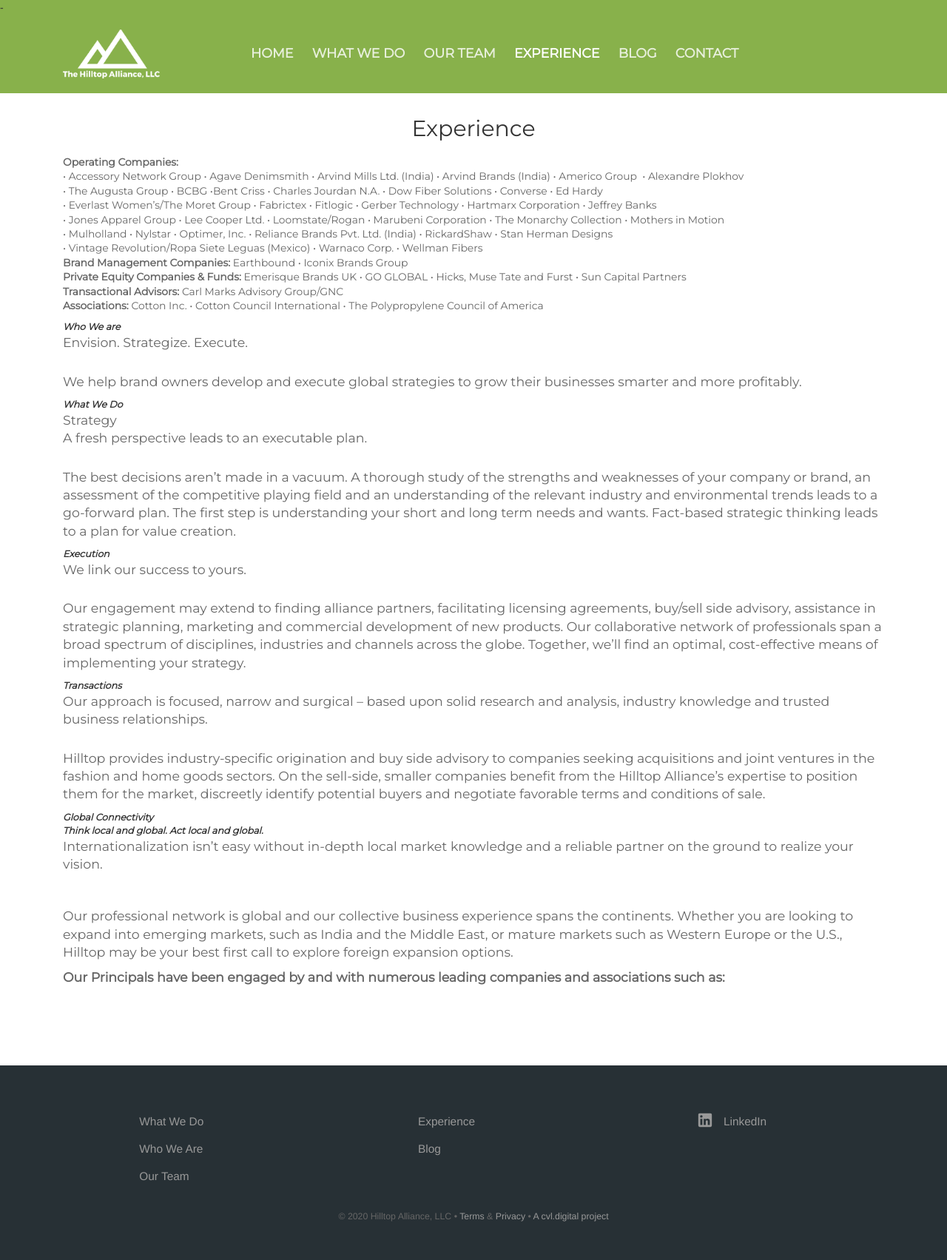
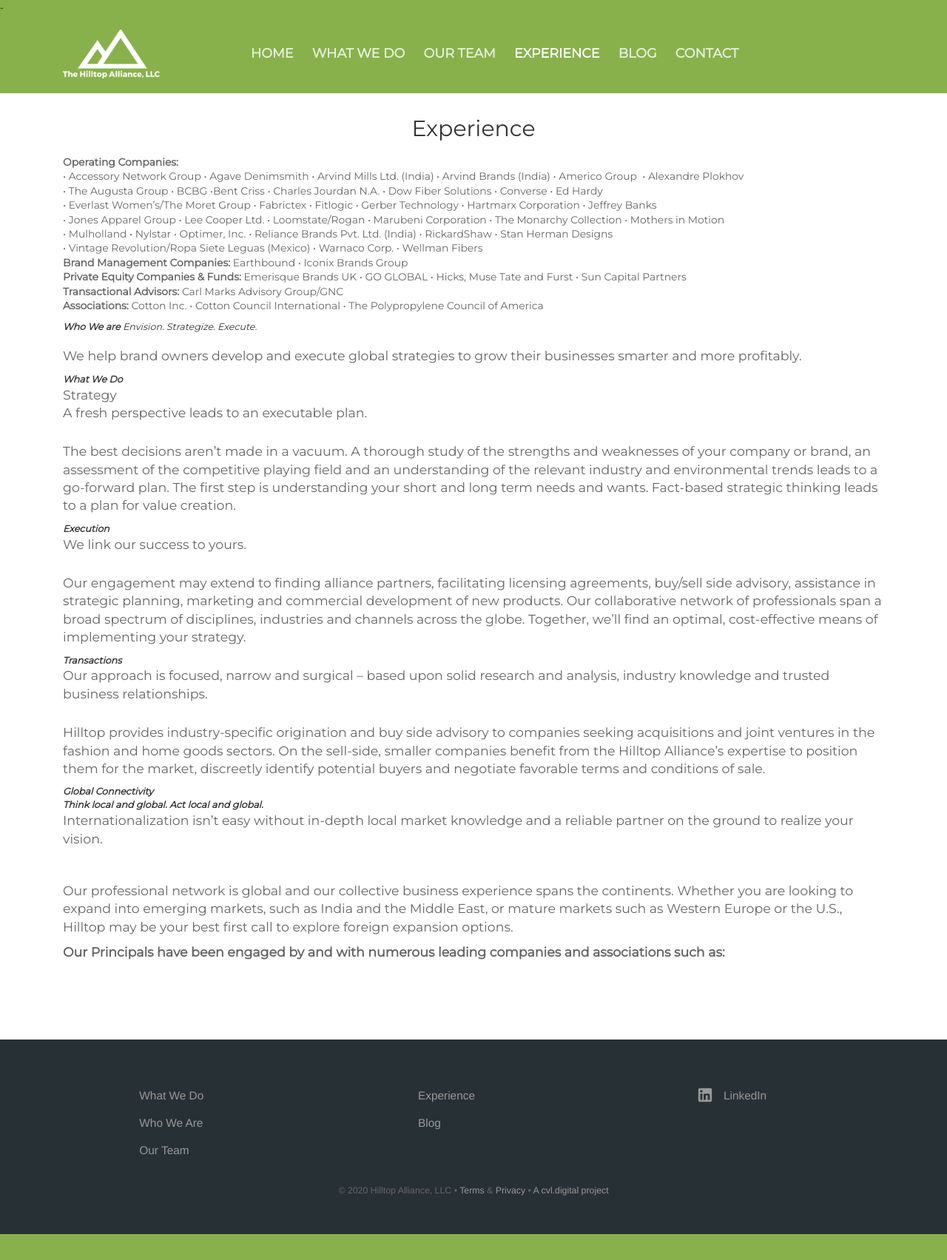
Before and after one commit to Freelance-Repos/Hilltop-Alliance, a Jekyll site: the page built from clients.html, in a window 1280 px wide. Shown: the whole page at 74% size. Built offline with Jekyll 4.4.1, drawn with Linux system fonts in a browser that asks for light colours; after the commit the page ends 1668 px from its top, so only the background shows below that.

Commit message:
Update clients.html

```diff
--- a/clients.html
+++ b/clients.html
@@ -16,7 +16,7 @@ description: ''
    <i class="editable">
    	<b>Who We are</b>
    </i>
-   <p class="editable">Envision. Strategize. Execute. </p>
+   <i class="editable">Envision. Strategize. Execute. </i>
 </div>
 
 <br />
@@ -78,6 +78,16 @@ description: ''
 
 <p><b>Our Principals have been engaged by and with numerous leading companies and associations such as:</b></p>
 	<!-- Companies listed below -->
+
+
+
+
+
+
+
+
+
+
 
 
       <!-- <div class="container">
```
